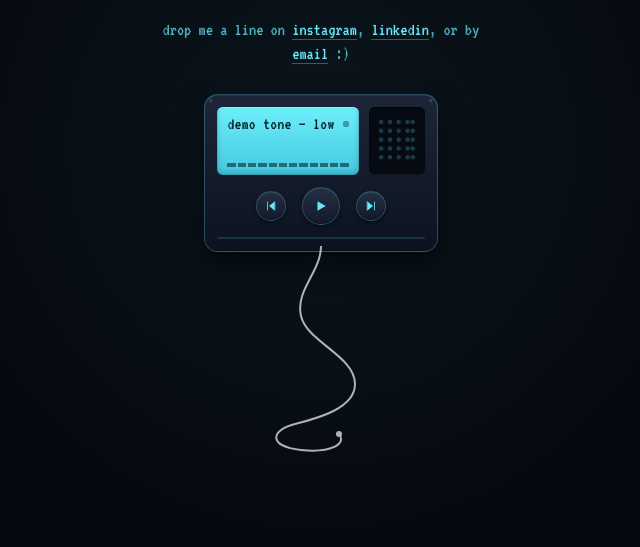
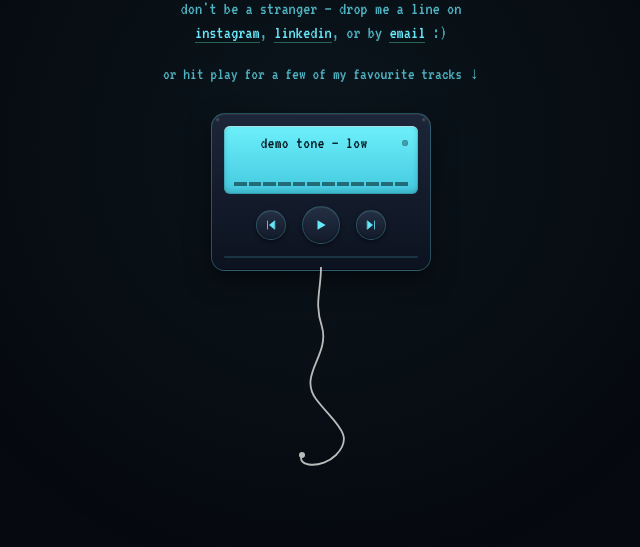
Before and after one commit to dplaschg/dp-homepage-v2, a plain HTML site: page index.html in a window 1280 px wide. Shown: the part 253-800 px from the top of the page, without its empty margins (319-959 px from the left). Drawn offline with Linux system fonts and the light colour scheme.

Commit message:
feat: narrower player, cable from bottom, 'don't be a stranger' microcopy opener, hint line, real social URLs

```diff
--- a/index.html
+++ b/index.html
@@ -124,7 +124,7 @@
 
     .player {
       width: 100%;
-      max-width: 290px;
+      max-width: 220px;
       background: linear-gradient(180deg, var(--device-chassis-top), var(--device-chassis-bot));
       border: 1px solid var(--device-border);
       border-radius: 14px;
@@ -170,13 +170,6 @@
         inset 0 1px 0 rgba(255, 255, 255, 0.06),
         inset 0 -1px 0 rgba(0, 0, 0, 0.4),
         0 0 40px var(--device-glow);
-    }
-
-    .player-top {
-      display: grid;
-      grid-template-columns: 1fr 56px;
-      gap: 10px;
-      align-items: stretch;
     }
 
     .player-display {
@@ -343,22 +336,34 @@
     }
 
     .player-wrap {
+      width: 100%;
+      max-width: 220px;
+      margin: 0 auto;
       display: flex;
       flex-direction: column;
       align-items: center;
-      gap: 0;
     }
 
     .cable {
-      width: 180px;
+      width: 110px;
       height: 220px;
-      margin-top: -6px;
+      margin-top: -4px;
       pointer-events: none;
-      opacity: 0.85;
+      opacity: 0.9;
     }
 
-    .cable path { fill: none; stroke: var(--cable); stroke-width: 2; stroke-linecap: round; stroke-linejoin: round; }
+    .cable path { fill: none; stroke: var(--cable); stroke-width: 1.8; stroke-linecap: round; stroke-linejoin: round; }
     .cable .plug { fill: var(--cable); }
+
+    .hint {
+      font-family: var(--font-pixel);
+      font-size: 17px;
+      line-height: 1.3;
+      color: var(--accent-dim);
+      opacity: 0.85;
+      max-width: 320px;
+      margin-top: -10px;
+    }
 
     @keyframes eq-pulse-a { 0%, 100% { height: 25%; } 50% { height: 85%; } }
     @keyframes eq-pulse-b { 0%, 100% { height: 60%; } 50% { height: 30%; } }
@@ -388,7 +393,8 @@
     .stage > .name        { animation-delay: 100ms; }
     .stage > .tagline     { animation-delay: 200ms; }
     .stage > .microcopy   { animation-delay: 300ms; }
-    .stage > .player-wrap { animation-delay: 400ms; }
+    .stage > .hint        { animation-delay: 400ms; }
+    .stage > .player-wrap { animation-delay: 500ms; }
 
     @media (prefers-reduced-motion: reduce) {
       .stage > * { animation: none !important; }
@@ -432,14 +438,14 @@
     <h1 class="name">daniel plaschg</h1>
     <p class="tagline">growth consultant</p>
     <p class="microcopy">
-      drop me a line on
-      <a href="# INSTAGRAM_URL" target="_blank" rel="noopener noreferrer">instagram</a>,
-      <a href="# LINKEDIN_URL" target="_blank" rel="noopener noreferrer">linkedin</a>,
+      don't be a stranger — drop me a line on
+      <a href="https://www.instagram.com/daniel.plaschg/" target="_blank" rel="noopener noreferrer">instagram</a>,
+      <a href="https://www.linkedin.com/company/105149346" target="_blank" rel="noopener noreferrer">linkedin</a>,
       or by <a href="mailto:daniel.plaschg@gmail.com">email</a> :)
     </p>
+    <p class="hint">or hit play for a few of my favourite tracks ↓</p>
     <div class="player-wrap">
     <section class="player" aria-label="Music player">
-      <div class="player-top">
       <div class="player-display">
         <div class="player-display-row">
           <div class="player-track" id="trackLabel">— —</div>
@@ -449,36 +455,6 @@
           <span></span><span></span><span></span><span></span>
           <span></span><span></span><span></span><span></span>
           <span></span><span></span><span></span><span></span>
-          </div>
-        </div>
-        <div class="player-speaker" aria-hidden="true">
-          <svg viewBox="0 0 50 60" xmlns="http://www.w3.org/2000/svg">
-            <circle cx="7"  cy="8"  r="2.6"/>
-            <circle cx="17" cy="8"  r="2.6"/>
-            <circle cx="27" cy="8"  r="2.6"/>
-            <circle cx="37" cy="8"  r="2.6"/>
-            <circle cx="43" cy="8"  r="2.6"/>
-            <circle cx="7"  cy="18" r="2.6"/>
-            <circle cx="17" cy="18" r="2.6"/>
-            <circle cx="27" cy="18" r="2.6"/>
-            <circle cx="37" cy="18" r="2.6"/>
-            <circle cx="43" cy="18" r="2.6"/>
-            <circle cx="7"  cy="28" r="2.6"/>
-            <circle cx="17" cy="28" r="2.6"/>
-            <circle cx="27" cy="28" r="2.6"/>
-            <circle cx="37" cy="28" r="2.6"/>
-            <circle cx="43" cy="28" r="2.6"/>
-            <circle cx="7"  cy="38" r="2.6"/>
-            <circle cx="17" cy="38" r="2.6"/>
-            <circle cx="27" cy="38" r="2.6"/>
-            <circle cx="37" cy="38" r="2.6"/>
-            <circle cx="43" cy="38" r="2.6"/>
-            <circle cx="7"  cy="48" r="2.6"/>
-            <circle cx="17" cy="48" r="2.6"/>
-            <circle cx="27" cy="48" r="2.6"/>
-            <circle cx="37" cy="48" r="2.6"/>
-            <circle cx="43" cy="48" r="2.6"/>
-          </svg>
         </div>
       </div>
 
@@ -498,9 +474,9 @@
         <div class="player-progress-fill" id="progressFill"></div>
       </div>
     </section>
-    <svg class="cable" viewBox="0 0 180 220" xmlns="http://www.w3.org/2000/svg" aria-hidden="true">
-      <path d="M 90 0 C 90 26 64 44 70 70 C 76 96 124 110 124 138 C 124 162 88 172 64 178 C 40 184 36 200 70 204 C 100 207 116 198 108 188" />
-      <circle class="plug" cx="108" cy="188" r="3" />
+    <svg class="cable" viewBox="0 0 110 220" xmlns="http://www.w3.org/2000/svg" aria-hidden="true">
+      <path d="M 55 0 C 55 24 48 36 56 60 C 64 88 32 108 50 132 C 68 156 90 168 70 188 C 56 202 30 200 36 188" />
+      <circle class="plug" cx="36" cy="188" r="3" />
     </svg>
     </div>
   </main>
```
Lines whose indentation alone changed are shown as unchanged.
